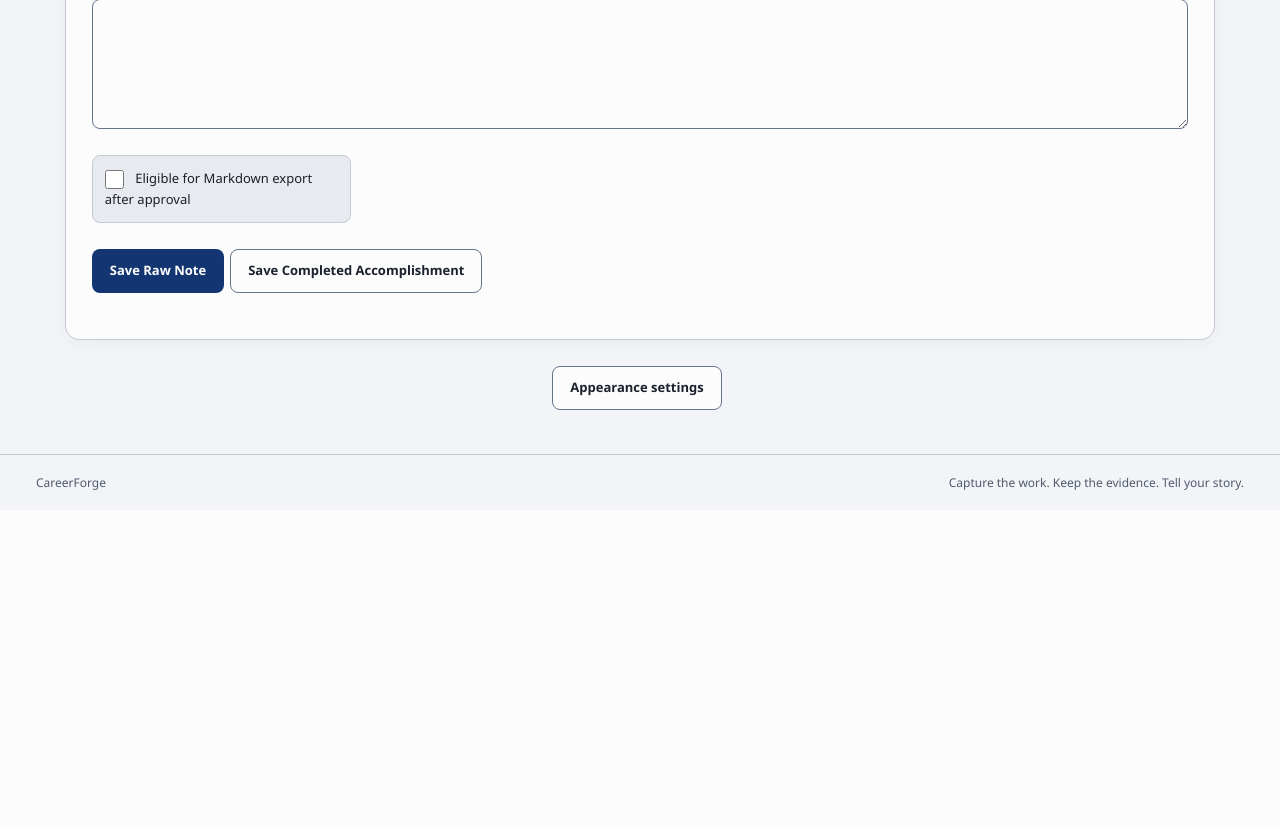
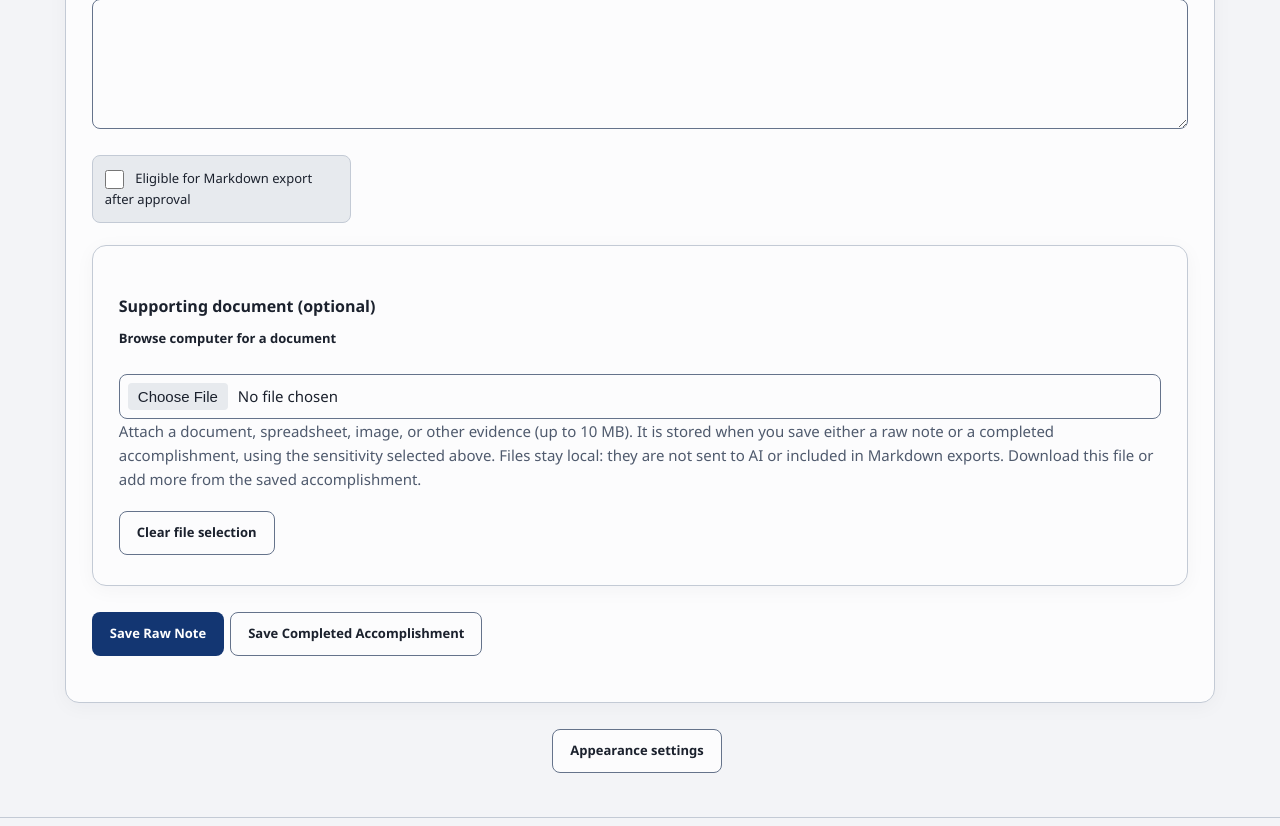
Before and after one commit to tbrigham75/CareerForge, a FastAPI app: template backend/app/templates/capture.html in a window 1280 px wide. Shown: the part 1517-2343 px from the top of the page. Before the commit the page ends 2007 px from the top, so only its background shows below. Run offline with FastAPI, Linux system fonts and the light colour scheme; the template is opened without the code that fills it: most values are stand-ins (such as "Sample title", 1, 10 or a date in 2020).

Commit message:
feat: attach supporting documents during accomplishment capture

```diff
--- a/backend/app/main.py
+++ b/backend/app/main.py
@@ -84,6 +84,7 @@ def context(request: Request, **values: object) -> dict[str, object]:
         "request": request,
         "csrf_token": csrf_token(request),
         "user_id": request.session.get("user_id"),
+        "max_attachment_bytes": settings.max_attachment_bytes,
         **values,
     }
 
@@ -448,7 +449,7 @@ async def assist_capture(
 
 
 @app.post("/capture")
-def capture(
+async def capture(
     request: Request,
     session: SessionDependency,
     csrf: Annotated[str, Form()],
@@ -469,9 +470,12 @@ def capture(
     action_choice: Annotated[str, Form()] = "raw",
     provider_id: Annotated[str, Form()] = "",
     project_id: Annotated[str, Form()] = "",
-    _: User = Depends(current_user),
-):
-    require_csrf(request, csrf)
+    attachment: UploadFile | None = None,
+    _: User = Depends(current_user),
+):
+    require_csrf(request, csrf)
+    submitted = await request.form()
+    form_values = {key: value for key, value in submitted.items() if isinstance(value, str)}
     if not any((raw_note.strip(), action.strip(), metric.strip(), impact.strip())):
         providers = list(session.scalars(select(AIProvider).where(AIProvider.enabled.is_(True))))
         projects = list(session.scalars(select(Project).order_by(Project.name)))
@@ -482,6 +486,7 @@ def capture(
                 providers=providers,
                 projects=projects,
                 record=None,
+                form_values=form_values,
                 error="Enter a raw note or accomplishment content.",
             ),
             status_code=400,
@@ -512,10 +517,48 @@ def capture(
         projects = list(session.scalars(select(Project).order_by(Project.name)))
         return templates.TemplateResponse(
             "capture.html",
-            context(request, providers=providers, projects=projects, record=None, error=str(exc)),
+            context(
+                request,
+                providers=providers,
+                projects=projects,
+                record=None,
+                form_values=form_values,
+                error=str(exc),
+            ),
             status_code=400,
         )
-    record = accomplishments.create(session, data)
+    content = None
+    if attachment and attachment.filename:
+        try:
+            content = await read_attachment(attachment)
+        except HTTPException as exc:
+            return templates.TemplateResponse(
+                "capture.html",
+                context(
+                    request,
+                    providers=list(
+                        session.scalars(select(AIProvider).where(AIProvider.enabled.is_(True)))
+                    ),
+                    projects=list(session.scalars(select(Project).order_by(Project.name))),
+                    record=None,
+                    form_values=form_values,
+                    error=f"{exc.detail} Your text is preserved. Choose another file or clear the selection and save again.",
+                ),
+                status_code=exc.status_code,
+            )
+    record = accomplishments.create(session, data, commit=False)
+    stored = None
+    try:
+        if content is not None and attachment:
+            stored = store_attachment(
+                session, record, attachment.filename or "attachment", content, sensitivity
+            )
+        session.commit()
+    except Exception:
+        session.rollback()
+        if stored:
+            stored.unlink(missing_ok=True)
+        raise
     if project_id:
         project = session.get(Project, project_id)
         if project:
@@ -822,13 +865,34 @@ async def upload_attachment(
         "do_not_sync",
     }:
         raise HTTPException(status_code=400, detail="Unsupported attachment sensitivity.")
-    original_name = Path(attachment.filename or "attachment").name
-    safe_stem = re.sub(r"[^A-Za-z0-9._-]+", "-", original_name).strip(".-") or "attachment"
+    content = await read_attachment(attachment)
+    stored = store_attachment(
+        session, record, attachment.filename or "attachment", content, sensitivity
+    )
+    try:
+        session.commit()
+    except Exception:
+        session.rollback()
+        if stored:
+            stored.unlink(missing_ok=True)
+        raise
+    return redirect(f"/accomplishments/{record.id}")
+
+
+async def read_attachment(attachment: UploadFile) -> bytes:
     content = await attachment.read(settings.max_attachment_bytes + 1)
     if not content:
         raise HTTPException(status_code=400, detail="Attachment is empty.")
     if len(content) > settings.max_attachment_bytes:
         raise HTTPException(status_code=413, detail="Attachment exceeds the configured size limit.")
+    return content
+
+
+def store_attachment(
+    session: Session, record: Accomplishment, filename: str, content: bytes, sensitivity: str
+) -> Path | None:
+    original_name = Path(filename.replace("\\", "/")).name[:300] or "attachment"
+    safe_stem = re.sub(r"[^A-Za-z0-9._-]+", "-", original_name).strip(".-")[:160] or "attachment"
     content_hash = hashlib.sha256(content).hexdigest()
     existing = session.scalar(
         select(AttachmentMetadata).where(
@@ -837,11 +901,10 @@ async def upload_attachment(
         )
     )
     if existing:
-        return redirect(f"/accomplishments/{record.id}")
+        return None
     storage = settings.data_dir / "attachments" / record.id
     storage.mkdir(parents=True, exist_ok=True)
     stored = storage / f"{content_hash[:16]}-{safe_stem}"
-    stored.write_bytes(content)
     metadata = AttachmentMetadata(
         accomplishment_id=record.id,
         original_filename=original_name,
@@ -850,6 +913,7 @@ async def upload_attachment(
         sensitivity=sensitivity,
     )
     session.add(metadata)
+    session.flush()
     session.add(
         AuditEvent(
             event_type="attachment.uploaded",
@@ -860,8 +924,12 @@ async def upload_attachment(
             },
         )
     )
-    session.commit()
-    return redirect(f"/accomplishments/{record.id}")
+    try:
+        stored.write_bytes(content)
+    except OSError:
+        stored.unlink(missing_ok=True)
+        raise
+    return stored
 
 
 @app.get("/attachments/{attachment_id}/download")
--- a/backend/app/templates/capture.html
+++ b/backend/app/templates/capture.html
@@ -2,7 +2,7 @@
 {% block content %}
 <p class="eyebrow">Capture your impact</p><h1>I Did This</h1>
 <p class="notice">Save a factual raw note without AI, or create a completed manual accomplishment. AI drafts require your review and approval.</p>
-<form action="/capture" method="post"><input type="hidden" name="csrf" value="{{ csrf_token }}"><div class="grid">
+<form action="/capture" method="post" enctype="multipart/form-data"><input type="hidden" name="csrf" value="{{ csrf_token }}"><div class="grid">
 <div class="wide"><h2>Start with the facts</h2><label>What did you do?<textarea name="raw_note" placeholder="Example: I patched four Linux servers affected by a critical vulnerability and verified the services afterward.">{{ record.raw_note if record else '' }}</textarea></label>
 <div class="ai-assistance">{% if providers %}<label>AI provider<select name="provider_id">{% for provider in providers %}<option value="{{ provider.id }}">{{ provider.display_name }} — {{ provider.default_model or 'Set a default model' }}</option>{% endfor %}</select></label><button type="button" id="assist-capture">Help me fill this out</button><p class="muted">Suggests a title, context, Action, Metric and Impact from your note. Review before saving. Missing facts are flagged, never invented.</p>{% else %}<p class="notice">To get AI help filling out this form, set up an AI provider first. <a href="/providers" target="_blank" rel="noopener">Set up AI Provider (opens a new tab)</a>. Return here and reload after setup; save your raw note first if you have started writing.</p>{% endif %}<p id="assist-status" role="status"></p><div id="assist-results"></div></div></div>
 <label>Title<input name="title" value="{{ record.title if record else '' }}"></label>
@@ -11,8 +11,28 @@
 <div class="wide form-section"><h2>Context &amp; organization</h2><p class="muted">Add the details that will help you find this work later.</p></div><label>Sensitivity<select name="sensitivity"><option value="private_personal">Private personal</option><option value="public_safe">Public safe</option><option value="internal">Internal</option><option value="confidential">Confidential</option><option value="do_not_sync">Do not sync</option></select></label>
 <label>Systems / services (comma-separated)<input name="systems"></label><label>Technologies (comma-separated)<input name="technologies"></label><label>Tags (comma-separated)<input name="tags"></label><label>Categories (comma-separated)<input name="categories"></label>
 <div class="wide form-section"><h2>Shape the accomplishment</h2><p class="muted">Optional for a raw note. Describe what you did, the measurable result, and why it mattered.</p></div><label class="wide">Action<textarea name="action"></textarea></label><label>Metric<textarea name="metric"></textarea></label><label>Impact<textarea name="impact"></textarea></label><label class="wide">Supporting evidence / notes<textarea name="supporting_narrative"></textarea></label><label><input type="checkbox" name="github_export" value="true"> Eligible for Markdown export after approval</label></div>
+<section class="panel" aria-labelledby="supporting-document-heading"><h3 id="supporting-document-heading">Supporting document (optional)</h3><label for="supporting-document">Browse computer for a document</label><input id="supporting-document" type="file" name="attachment" aria-describedby="supporting-document-help"><p id="supporting-document-help" class="muted">Attach a document, spreadsheet, image, or other evidence (up to {{ (max_attachment_bytes / 1048576) | round(1) }} MB). It is stored when you save either a raw note or a completed accomplishment, using the sensitivity selected above. Files stay local: they are not sent to AI or included in Markdown exports. Download this file or add more from the saved accomplishment.</p><button type="button" class="secondary" id="clear-supporting-document">Clear file selection</button><p id="supporting-document-status" role="status"></p></section>
 <p><button name="action_choice" value="raw">Save Raw Note</button><button class="secondary" name="action_choice" value="completed">Save Completed Accomplishment</button></p></form>
 <script>
+  const captureForm = document.querySelector('form[action="/capture"]');
+  const restoredValues = {{ form_values | default({}) | tojson }};
+  for (const [name, value] of Object.entries(restoredValues)) {
+    if (['csrf', 'action_choice'].includes(name)) continue;
+    const control = captureForm.elements.namedItem(name);
+    if (!control || control.type === 'file') continue;
+    if (control.type === 'checkbox') control.checked = value === 'true';
+    else control.value = value;
+  }
+  const documentInput = document.querySelector('#supporting-document');
+  const documentStatus = document.querySelector('#supporting-document-status');
+  function checkDocument() {
+    const file = documentInput.files[0];
+    const error = file && (file.size === 0 ? 'The selected file is empty.' : file.size > {{ max_attachment_bytes }} ? 'The selected file exceeds the size limit.' : '');
+    documentInput.setCustomValidity(error || '');
+    documentStatus.textContent = error || (file ? `${file.name} will be attached when you save.` : 'No document selected.');
+  }
+  documentInput.addEventListener('change', checkDocument);
+  document.querySelector('#clear-supporting-document').addEventListener('click', () => { documentInput.value = ''; checkDocument(); documentInput.focus(); });
   const startDate = document.querySelector("#date_started");
   const completionDate = document.querySelector("#date_completed");
 
```
Also changed, not shown: backend/app/services/accomplishments.py (+4 -3 lines), scripts/ui_check.py (+13 -1 lines), tests/test_auth_and_capture.py (+72 -1 lines).
